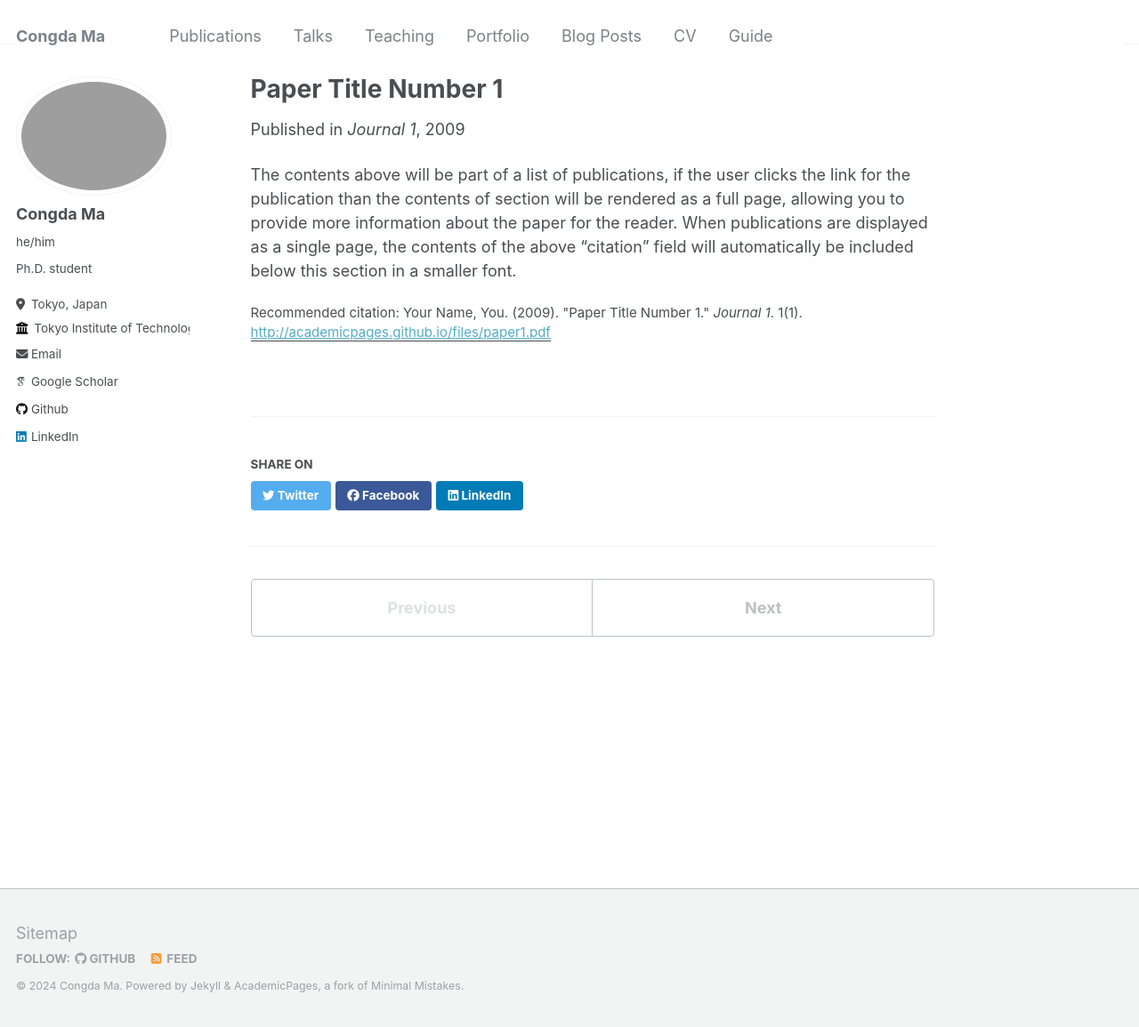
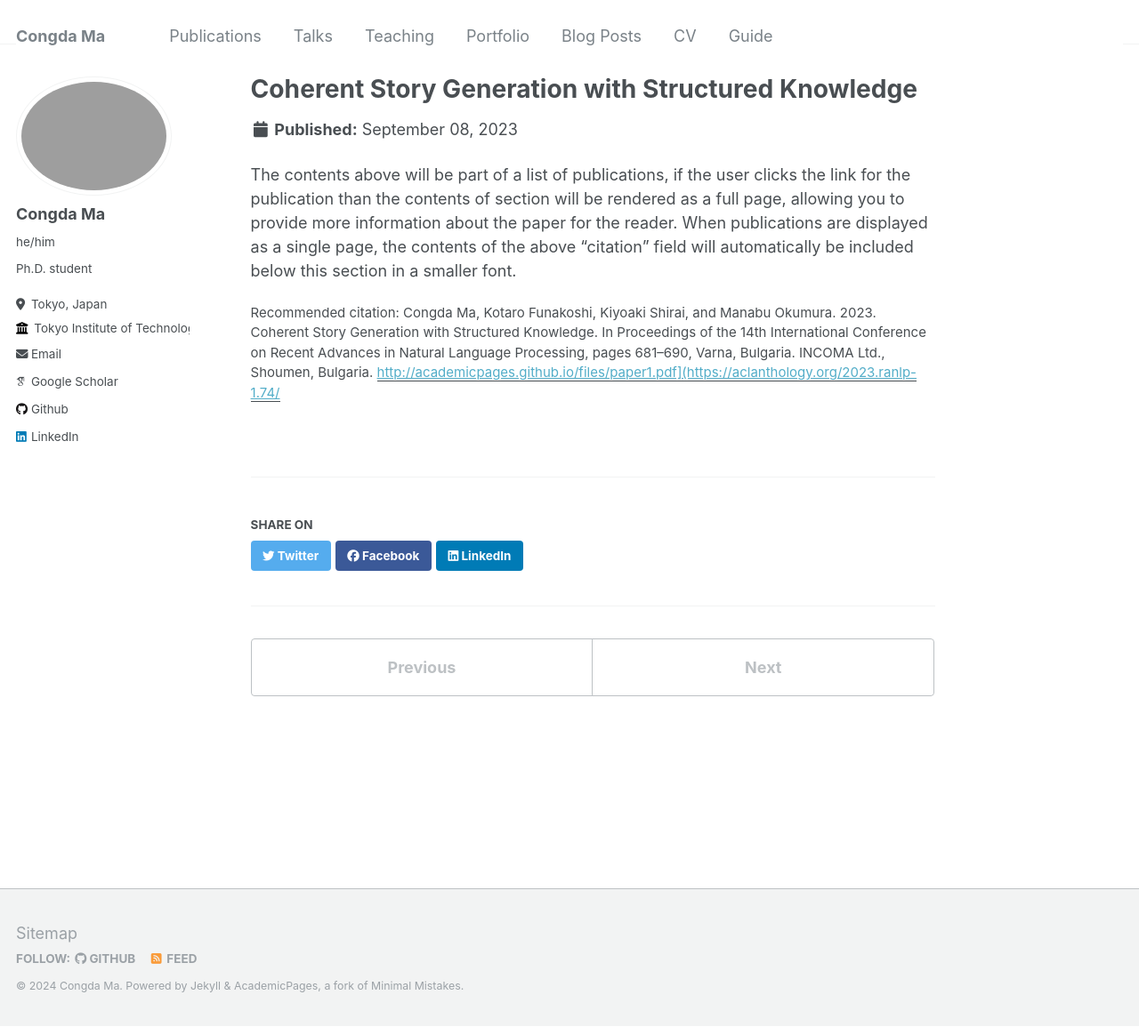
Before and after one commit to derrickmaa/derrickmaa.github.io, a Jekyll site: the page built from _publications/2009-10-01-paper-title-number-1.md, in a window 1280 px wide and 1155 px high. Shown: the whole window at 89% size. Built offline with Jekyll 4.4.1, drawn with Linux system fonts in a browser that asks for light colours; some web fonts are replaced.

Commit message:
Update 2009-10-01-paper-title-number-1.md

```diff
--- a/_publications/2009-10-01-paper-title-number-1.md
+++ b/_publications/2009-10-01-paper-title-number-1.md
@@ -1,12 +1,10 @@
 ---
-title: "Paper Title Number 1"
+title: "Coherent Story Generation with Structured Knowledge"
 collection: publications
 permalink: /publication/2009-10-01-paper-title-number-1
-excerpt: 'This paper is about the number 1. The number 2 is left for future work.'
-date: 2009-10-01
-venue: 'Journal 1'
-paperurl: 'http://academicpages.github.io/files/paper1.pdf'
-citation: 'Your Name, You. (2009). &quot;Paper Title Number 1.&quot; <i>Journal 1</i>. 1(1).'
+date: 2023-09-08
+paperurl: 'http://academicpages.github.io/files/paper1.pdf](https://aclanthology.org/2023.ranlp-1.74/'
+citation: 'Congda Ma, Kotaro Funakoshi, Kiyoaki Shirai, and Manabu Okumura. 2023. Coherent Story Generation with Structured Knowledge. In Proceedings of the 14th International Conference on Recent Advances in Natural Language Processing, pages 681–690, Varna, Bulgaria. INCOMA Ltd., Shoumen, Bulgaria.'
 ---
 
 The contents above will be part of a list of publications, if the user clicks the link for the publication than the contents of section will be rendered as a full page, allowing you to provide more information about the paper for the reader. When publications are displayed as a single page, the contents of the above "citation" field will automatically be included below this section in a smaller font.
```
